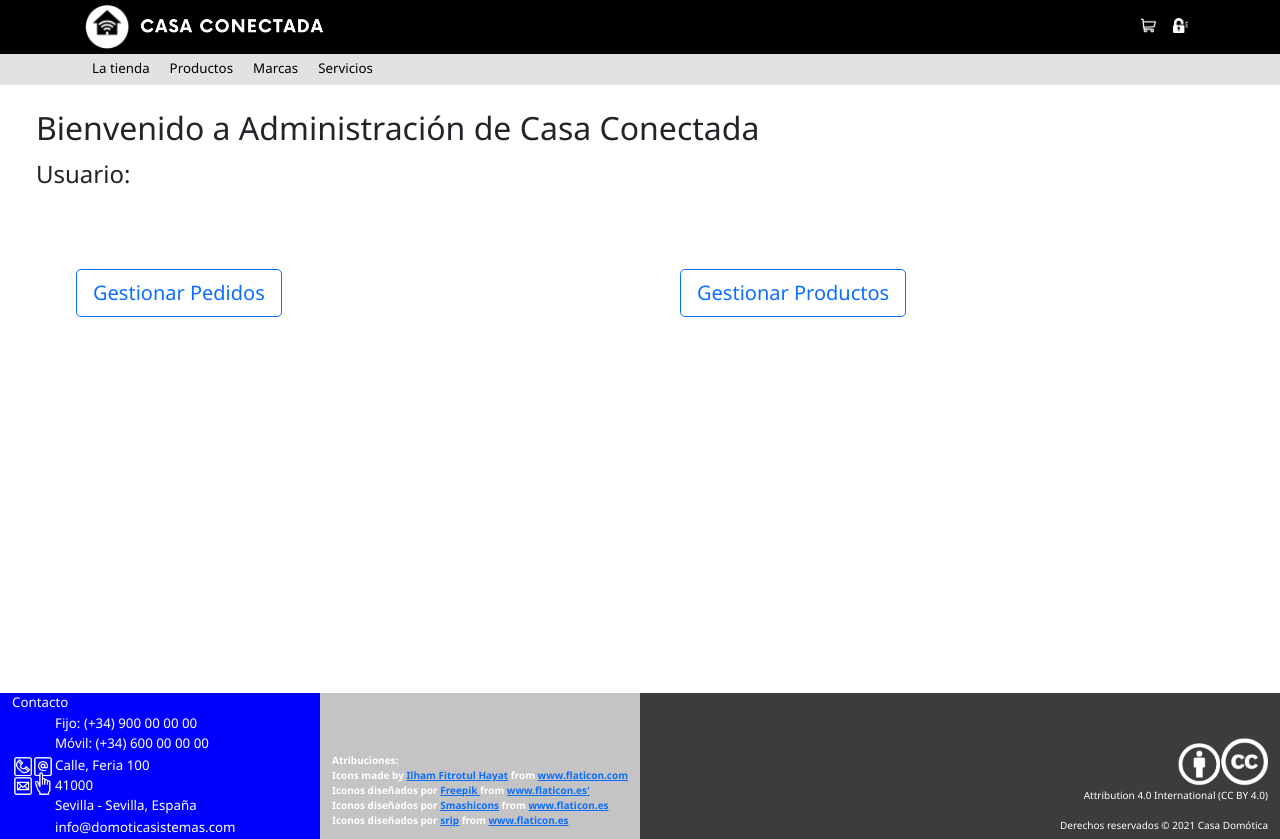
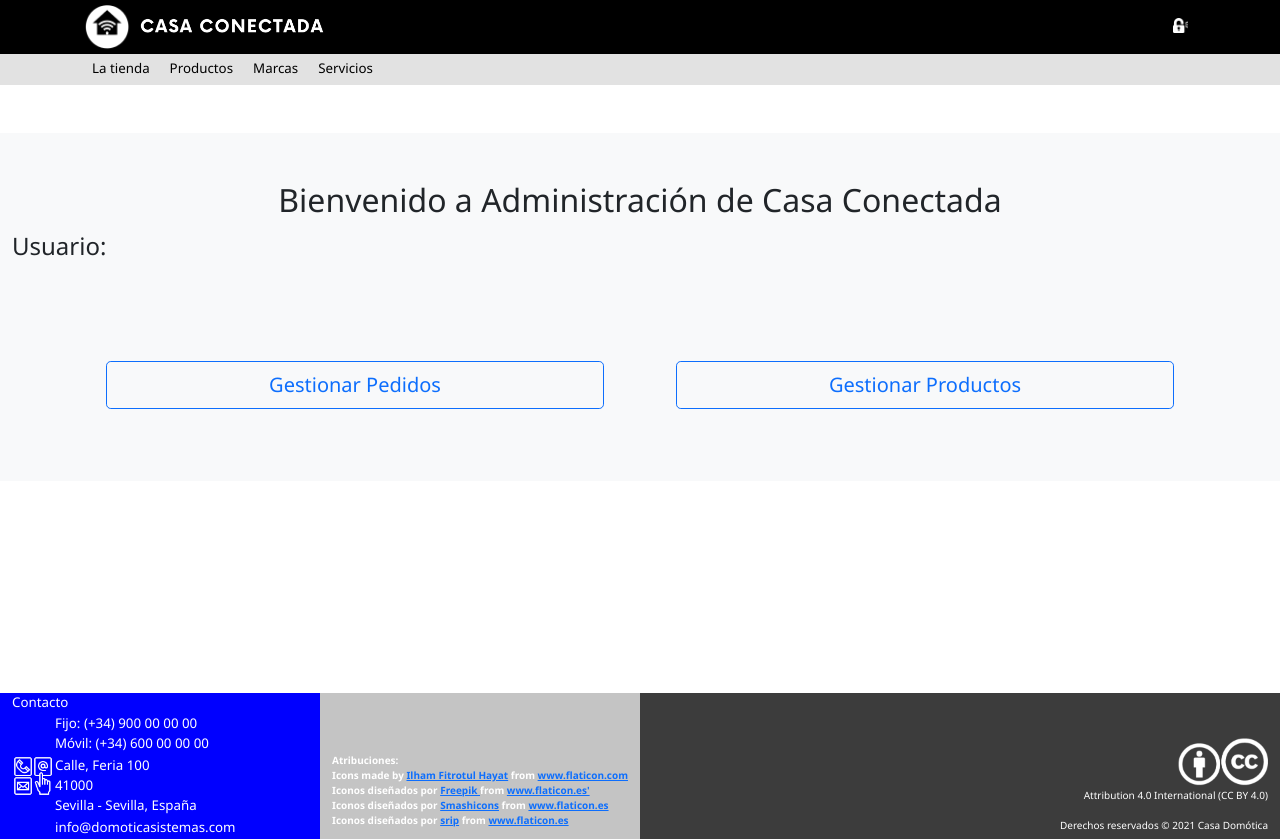
Before and after one commit to RonGarciaGuerrero/ProyectoIntegrado, a PHP site: page /web/admin.php in a window 1280 px wide. Run offline with PHP 8.4, Linux system fonts and the light colour scheme; the visitor is signed in with stand-in values (Sample User, id 1).

Commit message:
correcciones en admin, elimino badge en header de paginas que no corresponden

```diff
--- a/casaConectada/index.html
+++ b/casaConectada/index.html
@@ -17,7 +17,7 @@
 
     <header>
       <div class="logo">
-        <div class="container-fluid">
+        <div class="container">
           <a href="./index.html"><img src="./img/logoimagen.png" class="logo" height="50px"></a>
           <a href="./index.html"><img src="./img/logoTexto.png" alt="Casa Conectada" height="25px" class="casa"></a>
           <div class="login">
@@ -29,8 +29,8 @@
               </span>
             </a>
             <a href="./web/login.html"><img src="./img/icons/padlock.png" alt="login" height="15px" title="Login"></a>
+          </div>
 
-        </div>
         </div>
       </div>
       <nav>
--- a/casaConectada/scripts/seccionProductos.js
+++ b/casaConectada/scripts/seccionProductos.js
@@ -1,5 +1,5 @@
 //Función para mostrar los objetos producto
-var rutaImagenes = "/PI/casaConectada/img/";
+var rutaImagenes = "/PI/casaConectada/img";
 function crearProductos(productos,prefijo) {
 var cadena = "";
 //Itero entre cada objeto producto
--- a/casaConectada/web/admin.php
+++ b/casaConectada/web/admin.php
@@ -27,7 +27,8 @@
               <div class="container">
               <a href="../index.html"><img src="../img/logoimagen.png" class="logo" height="50px"></a>
               <a href="../index.html"><img src="../img/logoTexto.png" alt="Casa Conectada" height="25px" class="casa"></a>
-              <div class="login"><a href="./carrito.html"><img src="../img/icons/shopping-cart.png" alt="carrito" height="15px" title="Carrito"></a>&nbsp;&nbsp;&nbsp;&nbsp;<a href="./login.html"><img src="../img/icons/padlock.png" alt="login" height="15px" title="Login"></a></div>
+              <div class="login">
+                <a href="./login.html"><img src="../img/icons/padlock.png" alt="login" height="15px" title="Login"></a></div>
               </div>
             </div>
             <nav>
@@ -37,10 +38,10 @@
                 </div>
               </nav>
           </header>
-        <main class="m-4">
+        <main>
             <!--  -->
-          <div class="container-fluid">
-            <h2>Bienvenido a Administración de Casa Conectada</h2>
+          <div class="container-fluid mt-5 bg-light py-5">
+            <h2 class="text-center">Bienvenido a Administración de Casa Conectada</h2>
             <h4 class="py-1">Usuario:</h4>
             <h6 class="py-1">
               <?php
@@ -48,12 +49,12 @@
               ?>
             </h6>
             <br><br>
-            <div class="container-fluid">
+            <div class="container">
               <div class="row">
-                <div class="col m-1">
+                <div class="col d-grid my-4">
                   <a href="./gestionarPedidos.php" type="button" class="mx-4 btn btn-outline-primary btn-lg">Gestionar Pedidos</a>
                 </div>
-                <div class="col m-1">
+                <div class="col d-grid my-4">
                   <a href="./gestionarProductos.php" type="button" class="mx-4 btn btn-outline-primary btn-lg">Gestionar Productos</a>
                 </div>
               </div>
--- a/casaConectada/web/producto.html
+++ b/casaConectada/web/producto.html
@@ -18,9 +18,9 @@
 
     <header>
       <div class="logo">
-        <div class="container-fluid">
+        <div class="container">
           <a href="../index.html"><img src="../img/logoimagen.png" class="logo" height="50px"></a>
-          <a href="./index.html"><img src="../img/logoTexto.png" alt="Casa Conectada" height="25px" class="casa"></a>
+          <a href="../index.html"><img src="../img/logoTexto.png" alt="Casa Conectada" height="25px" class="casa"></a>
           <div class="login">
             <!-- Aqui se inserta el badge de bootstrap para que avise de los productos que estan metidos en el carrito con el localStorage -->
             <a class="position-relative d-inline-block mx-4" href="./carrito.html">
--- a/casaConectada/web/seccionProductos.html
+++ b/casaConectada/web/seccionProductos.html
@@ -16,7 +16,7 @@
   <body>
     <header>
       <div class="logo">
-        <div class="container-fluid">
+        <div class="container">
         <a href="../index.html"><img src="../img/logoimagen.png" class="logo" height="50px"></a>
         <a href="../index.html"><img src="../img/logoTexto.png" alt="Casa Conectada" height="25px" class="casa"></a>
         <div class="login">
```
Also changed, not shown: Lista.txt (+10 -4 lines), casaConectada/web/gestionarPedidos.php (+5 -3 lines), casaConectada/web/gestionarProductos.php (+8 -5 lines), casaConectada/web/login.html (+7 -9 lines), casaConectada/php/prod_1_2.jpg (added), casaConectada/php/prod_1_3.jpg (added). Lines whose indentation alone changed are shown as unchanged.
